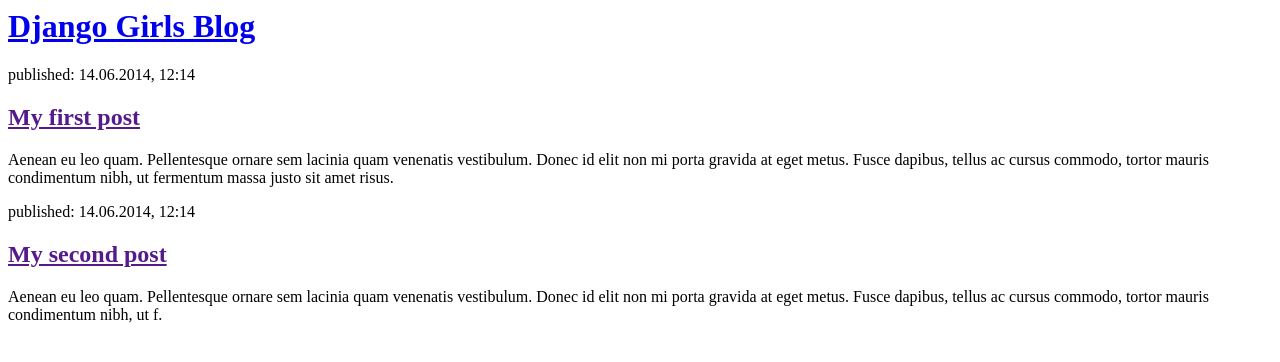
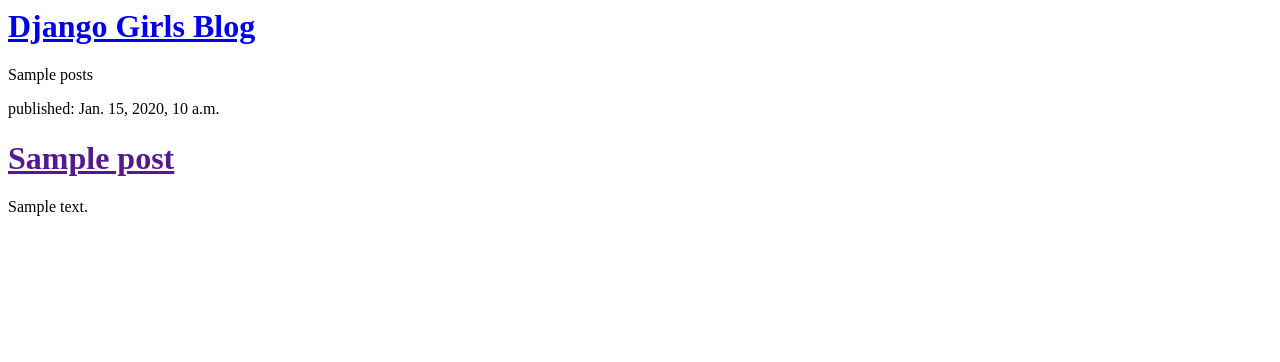
Before and after one commit to Bjira/Djangogirls, a Django app: template blog/templates/blog/post_list.html in a window 1280 px wide. Shown: the top 362 px of the page. Run offline with Django 3.2, Linux system fonts and the light colour scheme; the template is opened without the code that fills it: most values are stand-ins (such as "Sample title", 1, 10 or a date in 2020).

Commit message:
Modified Templates to Display Post From Database.

```diff
--- a/blog/templates/blog/post_list.html
+++ b/blog/templates/blog/post_list.html
@@ -8,15 +8,19 @@
         </div>
 
         <div>
-            <p>published: 14.06.2014, 12:14</p>
-            <h2><a href="">My first post</a></h2>
-            <p>Aenean eu leo quam. Pellentesque ornare sem lacinia quam venenatis vestibulum. Donec id elit non mi porta gravida at eget metus. Fusce dapibus, tellus ac cursus commodo, tortor mauris condimentum nibh, ut fermentum massa justo sit amet risus.</p>
+               {{posts}}
+
         </div>
 
+
+            {% for post in posts %}
         <div>
-            <p>published: 14.06.2014, 12:14</p>
-            <h2><a href="">My second post</a></h2>
-            <p>Aenean eu leo quam. Pellentesque ornare sem lacinia quam venenatis vestibulum. Donec id elit non mi porta gravida at eget metus. Fusce dapibus, tellus ac cursus commodo, tortor mauris condimentum nibh, ut f.</p>
+        <p>published: {{ post.published_date }}</p>
+        <h1><a href="">{{ post.title }}</a></h1>
+        <p>{{ post.text|linebreaksbr }}</p>
         </div>
+            {% endfor %}
+
+
     </body>
 </html>
```
Also changed, not shown: blog/views.py (+4 -4 lines), db.sqlite3.
